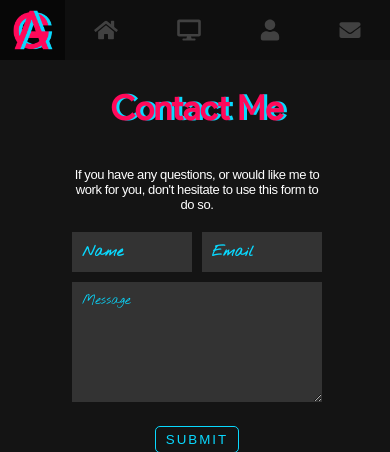
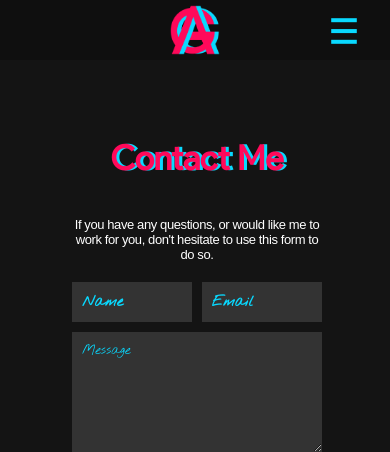
Before and after one commit to Adamghd/adamghd.github.io, a PHP site: page /contact.html in a window 390 px wide. Shown: the top 452 px of the page. Run offline with PHP 8.4, Linux system fonts and the light colour scheme; some libraries are stand-ins or nearby versions.

Commit message:
new nav!

```diff
--- a/contact.html
+++ b/contact.html
@@ -20,7 +20,35 @@
 
 <body>
   <div id="main" class="m-scene">
-    <nav>
+    <!-- MOBILE NAV -->
+
+    <nav class="bug-nav2 desktop-hide">
+      <div class="top-nav">
+        <div class="nav-logo-div">
+          <img class="nav-logo" src="_images/images/img_0.png" />
+        </div>
+        <div class="menu">
+          <div class="bit-1"></div>
+          <div class="bit-2"></div>
+          <div class="bit-3"></div>
+        </div>
+      </div>
+      <div class="nav-expand">
+        <div class="nav-expand-text">
+          <a href="index.html"><i data-fa-transform="grow-5"class="icon fas fa-home"></i>
+            <p class="desc">HOME</p></a>
+          <a href="work.html"><i data-fa-transform="grow-5"class="icon fas fa-desktop"></i>
+            <p class="desc">WORK</p></a>
+          <a href="about.html"><i data-fa-transform="grow-5"class="icon fas fa-user"></i>
+            <p class="desc">ABOUT</p></a>
+          <a href="contact.html"><i data-fa-transform="grow-5"class="icon fas fa-envelope"></i>
+            <p class="desc">CONTACT</p></a> </div>
+      </div>
+    </nav>
+
+    <!-- DESKTOP NAV -->
+
+    <nav class=mobile-hide>
       <div class="nav">
         <div class="logo-name">
           <img src="_images/images/img_0.png" style="width: 40px;" />
@@ -29,7 +57,7 @@
         <div class="icon-div">
           <div class="icons">
             <ul>
-              <li class=active>
+              <li>
                 <a href="index.html"><i data-fa-transform="grow-5"class="icon fas fa-home"></i>
               <p class="desc">HOME</p></a>
               </li>
@@ -355,6 +383,26 @@
     </main>
     <script src="_js/index.js"></script>
     <script src="_js/ss.js"></script>
+    <!-- nav menu -->
+    <script type="text/javascript">
+      $(document).ready(function() {
+        $(".menu").click(function() {
+          $(".nav-expand").slideToggle(700);
+        });
+        $(".icon").click(function() {
+          $(".nav-expand").slideUp(200);
+        })
+      });
+    </script>
+
+    <script type="text/javascript">
+      var menu = document.querySelector('.menu');
+
+      function toggleMenu() {
+        menu.classList.toggle('open');
+      }
+      menu.addEventListener('click', toggleMenu);
+    </script>
   </div>
 </body>
 
--- a/styles.css
+++ b/styles.css
@@ -6,9 +6,10 @@ html, body, main, nav, h1, h2, h3, h4, h5, h6, p, a {
   -ms-user-select: none;
   user-select: none;
 }
+
 @font-face {
-    font-family: product-sans;
-    src: url(fonts/product-sans.ttf);
+  font-family: product-sans;
+  src: url(fonts/product-sans.ttf);
 }
 
 /* ---------------- SMOOTHSTATE ---------------- */
@@ -499,25 +500,20 @@ html, body, main, nav, h1, h2, h3, h4, h5, h6, p, a {
     text-align: center;
     justify-content: center;
   }
-
   /* EDIT THESE */
-
   .completed {
     height: 80vh;
   }
   .PROGRESS {
     height: 60vh;
   }
-
   /* ---------- */
-
   .seperator {
     height: 20px;
-    background: linear-gradient(rgba(9, 217, 255, 0.8) ,#ff095a);
+    background: linear-gradient(rgba(9, 217, 255, 0.8), #ff095a);
     position: relative;
     animation: 1.3s ease-in-out 0s slideRight !important;
   }
-
   .boxes a {
     cursor: pointer !important;
     transition: 0.3s;
@@ -671,6 +667,9 @@ html, body, main, nav, h1, h2, h3, h4, h5, h6, p, a {
     background: #f15789;
     transition: 0.3s;
   }
+  .desktop-hide {
+    display: none;
+  }
 }
 
 /*--------------------------------------------------------------------------------------------------------------------------------------------------------------------------------------------------------------------------------------------------------------------------------------------------------------------------------------------------------------------------------------------------------------------------------------------------------------------------------------------------------------------------------------------------------------------------------------------------------------------------------------------------------------------------------------------------------------------------------------------------------------------------------*/
@@ -695,13 +694,166 @@ html, body, main, nav, h1, h2, h3, h4, h5, h6, p, a {
     padding: 0px;
   }
   /* ---------------- NAV ---------------- */
-  nav ul {
-    list-style-type: none;
+  .menu {
+    margin-top: 7px;
+    margin-left: 5px;
+    width: 23px;
+    height: 3em;
+    display: flex;
+    justify-content: center;
+    align-items: center;
+    padding-right: 25px;
+    position: relative;
+    transform: scale(0.8);
+  }
+  .menu .bit-1::before {
+    content: '';
+    left: 0.5em;
+    top: 0.5em;
+    position: absolute;
+    width: 1em;
+    transform-origin: left bottom;
+    height: 0.3em;
+    background: #09d9ff;
+    transition: transform 0.3s, top 0.3s;
+  }
+  .menu .bit-1::after {
+    content: '';
+    position: absolute;
+    right: 0.5em;
+    top: 0.5em;
+    width: 1em;
+    transform-origin: right bottom;
+    height: 0.3em;
+    background: #09d9ff;
+    transition: transform 0.3s, top 0.3s;
+  }
+  .menu .bit-2 {
+    position: absolute;
+    width: 2em;
+    top: 50%;
+    left: 50%;
+    height: 0.3em;
+    background: #09d9ff;
+    transform: translate(-50%, -50%);
+    transition: transform 0.3s 0.3s, width 0.3s 0.6s;
+  }
+  .menu .bit-3::before {
+    content: '';
+    position: absolute;
+    bottom: 0.5em;
+    left: 0.5em;
+    width: 1em;
+    transform-origin: left top;
+    height: 0.3em;
+    background: #09d9ff;
+    transition: transform 0.3s, bottom 0.3s;
+  }
+  .menu .bit-3::after {
+    content: '';
+    position: absolute;
+    bottom: 0.5em;
+    right: 0.5em;
+    width: 1em;
+    transform-origin: right top;
+    height: 0.3em;
+    background: #09d9ff;
+    transition: transform 0.3s, bottom 0.3s;
+  }
+  .menu.open .bit-1:before {
+    top: 0.4em;
+    width: 1.2em;
+    transform: rotate(45deg);
+    transform-origin: left bottom;
+    transition: transform 0.3s 0.3s, width 0.3s 0.3s, top 0.3s 0.3s;
+    background: #FF095A;
+  }
+  .menu.open .bit-1:after {
+    top: 0.4em;
+    width: 1.2em;
+    transform: rotate(-45deg);
+    transform-origin: right bottom;
+    transition: transform 0.3s 0.3s, width 0.3s 0.3s, top 0.3s 0.3s;
+    background: #FF095A;
+  }
+  .menu.open .bit-2 {
+    width: 0.3em;
+    transform: translate(-50%, -50%) rotate(45deg);
+    transition: transform 0.3s 0.3s, width 0.3s;
+    background: #FF095A;
+  }
+  .menu.open .bit-3:before {
+    bottom: 0.4em;
+    width: 1.2em;
+    transform: rotate(-45deg);
+    transform-origin: left top;
+    transition: transform 0.3s 0.3s, width 0.3s 0.3s, bottom 0.3s 0.3s;
+    background: #FF095A;
+  }
+  .menu.open .bit-3:after {
+    bottom: 0.4em;
+    width: 1.2em;
+    transform: rotate(45deg);
+    transform-origin: right top;
+    transition: transform 0.3s 0.3s, width 0.3s 0.3s, bottom 0.3s 0.3s;
+    background: #FF095A;
+  }
+  .top-nav {
+    position: fixed;
+    width: 100%;
+    display: flex;
+    background: #0f0f0f;
+    z-index: 1001101010;
+  }
+  .nav-logo-div {
+    width: calc(100% - 75px);
+    display: flex;
+    align-items: center;
+    justify-content: center;
+    height: 60px;
+  }
+  .nav-logo {
+    height: 50px;
+    padding-left: 75px;
+  }
+  .nav-toggle-div {
+    width: 50px;
+    display: flex;
+    justify-content: center;
+    height: 80px;
+    align-items: center;
+    padding-right: 25px;
+  }
+  .nav-toggle {
+    width: 45px;
+  }
+  .nav-expand {
+    background: white;
+    display: none;
+    margin-top: 60px;
+    position: fixed;
+    z-index: 100;
+    width: 100%;
+  }
+  .nav-expand-text {
+    height: 20px;
+    display: flex;
+    flex-wrap: wrap;
+    justify-content: center;
+    padding: 20px;
     text-align: center;
-    bottom: 20px;
+    background: #0f0f0f;
   }
-  nav ul li {
-    display: inline-block;
+  .nav-expand-text a {
+    transform: scale(1.4);
+    padding: 10px 30px;
+    margin-top: -10px;
+  }
+  .bug-nav {
+    margin-top: -60px;
+  }
+  .bug-nav2 {
+    padding-bottom: 50px;
   }
   body {
     background-color: #141414;
@@ -718,20 +870,6 @@ html, body, main, nav, h1, h2, h3, h4, h5, h6, p, a {
   }
   .mobile-hide {
     display: none;
-  }
-  .nav {
-    display: flex;
-    height: 100%;
-    position: fixed;
-    top: 0;
-    left: 0;
-    overflow-x: hidden;
-    text-align: center;
-    width: 100%;
-    height: 60px;
-    background: #0f0f0f;
-    color: #fff;
-    z-index: 3;
   }
   .icon-div {
     display: flex;
@@ -758,11 +896,7 @@ html, body, main, nav, h1, h2, h3, h4, h5, h6, p, a {
     height: 100%;
     width: 100%;
   }
-  .icons ul li {
-    vertical-align: center;
-    margin: auto;
-    padding: 1vw;
-  }
+
   .icons {
     display: flex;
     justify-content: center;
@@ -864,8 +998,8 @@ html, body, main, nav, h1, h2, h3, h4, h5, h6, p, a {
     margin-right: -5px;
   }
   #bm {
-     width: 300%;
-  height: 1000px;
+    width: 300%;
+    height: 1000px;
     background-color: #141414;
     display: block;
     position: fixed !important;
@@ -1087,7 +1221,6 @@ html, body, main, nav, h1, h2, h3, h4, h5, h6, p, a {
   input[type="text"] {
     box-sizing: border-box;
   }
-
   /* ---------- WORK ---------- */
   .workmain {
     z-index: -1231231231231;
@@ -1095,9 +1228,7 @@ html, body, main, nav, h1, h2, h3, h4, h5, h6, p, a {
     overflow: scroll;
     height: 100%;
     margin-top: 60px !important;
-  }
-  .work {
-        background: #09d9ff;
+    padding-top: 60px;
   }
   .completed, .PROGRESS {
     width: 100%;
@@ -1105,25 +1236,20 @@ html, body, main, nav, h1, h2, h3, h4, h5, h6, p, a {
     display: flex;
     align-items: center;
   }
-
   /* EDIT THESE */
-
   .completed {
     height: 80vh;
   }
   .PROGRESS {
     height: 60vh;
   }
-
   /* ---------- */
-
   .seperator {
     height: 20px;
-    background: linear-gradient(rgba(9, 217, 255, 1) ,#ff095a);
+    background: linear-gradient(rgba(9, 217, 255, 1), #ff095a);
     position: relative;
     animation: 1.2s ease-in-out 0s slideRight !important;
   }
-
   .boxes a {
     cursor: pointer !important;
     transition: 0.3s;
@@ -1254,7 +1380,6 @@ html, body, main, nav, h1, h2, h3, h4, h5, h6, p, a {
   }
   .coming h1 {
     font-size: 1.2em;
-
   }
   .coming a {
     color: white;
```
Also changed, not shown: about.html (+48 -3 lines), index.html (+52 -1 lines), work.html (+57 -3 lines), 1 other file. Lines whose indentation alone changed are shown as unchanged.
